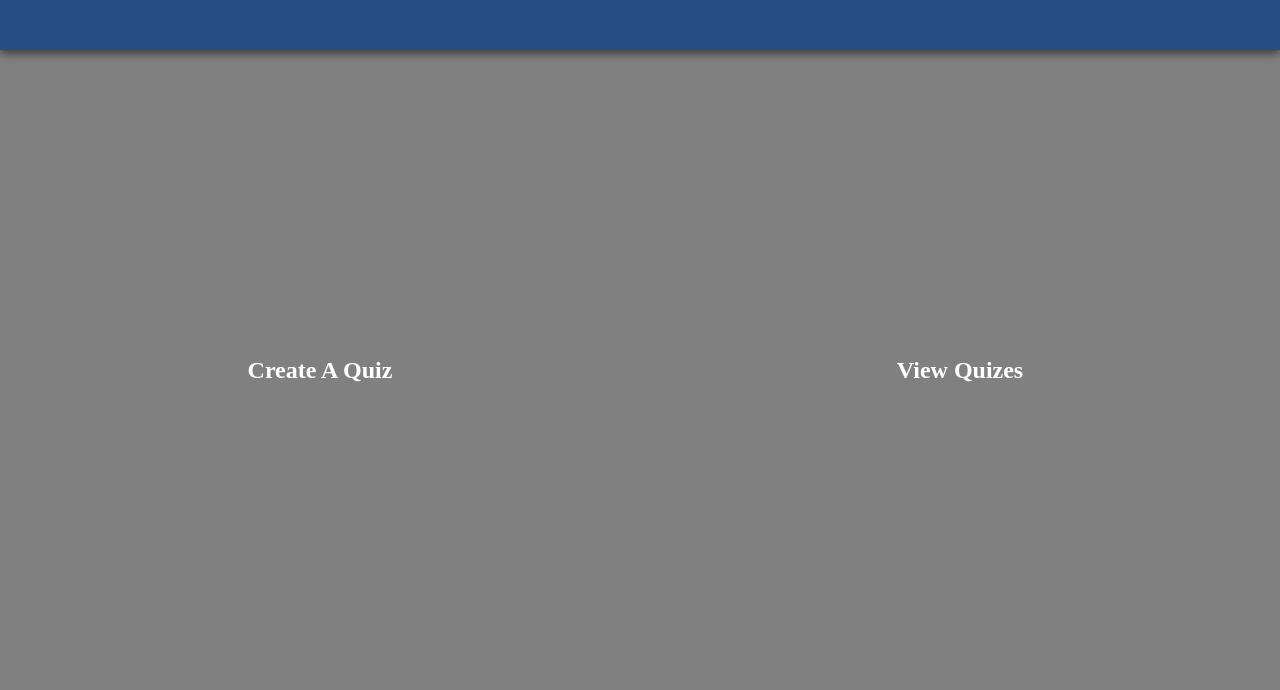
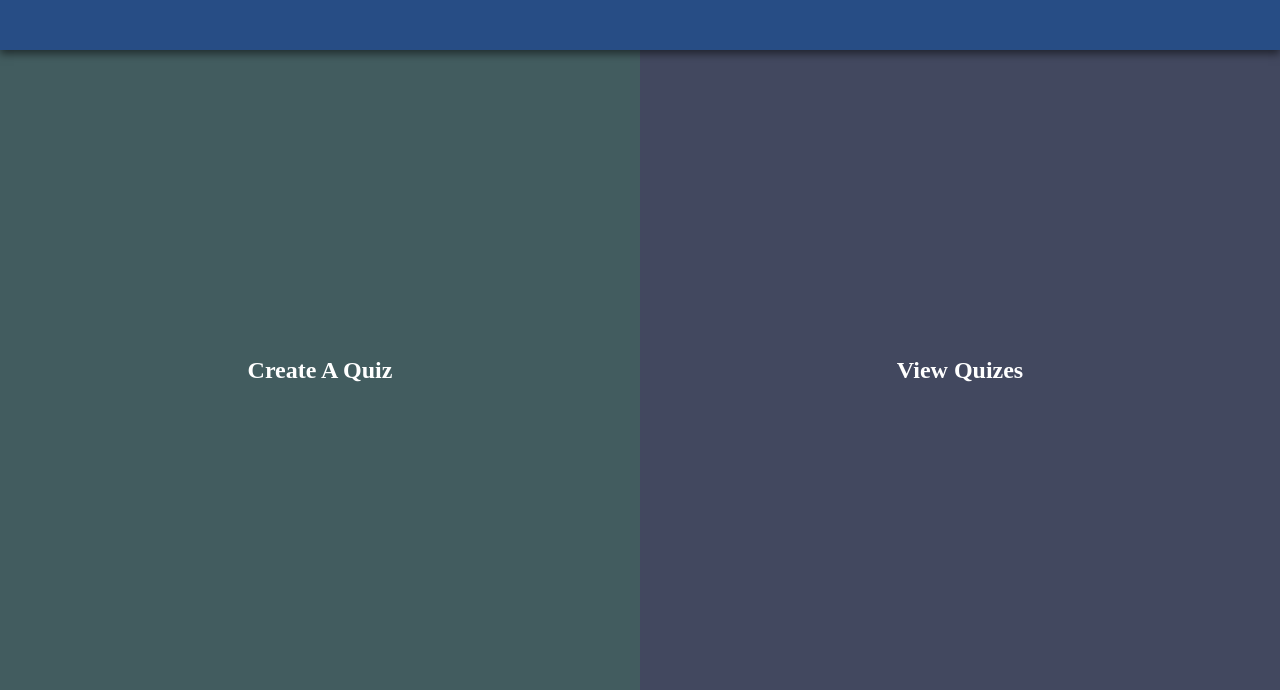
Before and after one commit to Devansh0112/QuizApp, a website: page public/index.html in a window 1280 px wide. Shown: the part 110-800 px from the top of the page. Drawn offline with Linux system fonts and the light colour scheme.

Commit message:
beautified home screen

```diff
--- a/public/css/index.css
+++ b/public/css/index.css
@@ -28,7 +28,6 @@ body{
     cursor: pointer;
     font-size: 1.5em;
     font-weight: 600;
-    background-color: gray;
     transition: background-color 0.5s, width 1s, left 1s;
 }
 
@@ -39,6 +38,11 @@ body{
 
 #rightSide {
    left: 50%;
+   background-color: rgb(66, 72, 95);
+}
+
+#leftSide{
+    background-color: rgb(66, 92, 95);
 }
 
 #rightSide:hover, #leftSide:hover {
```
